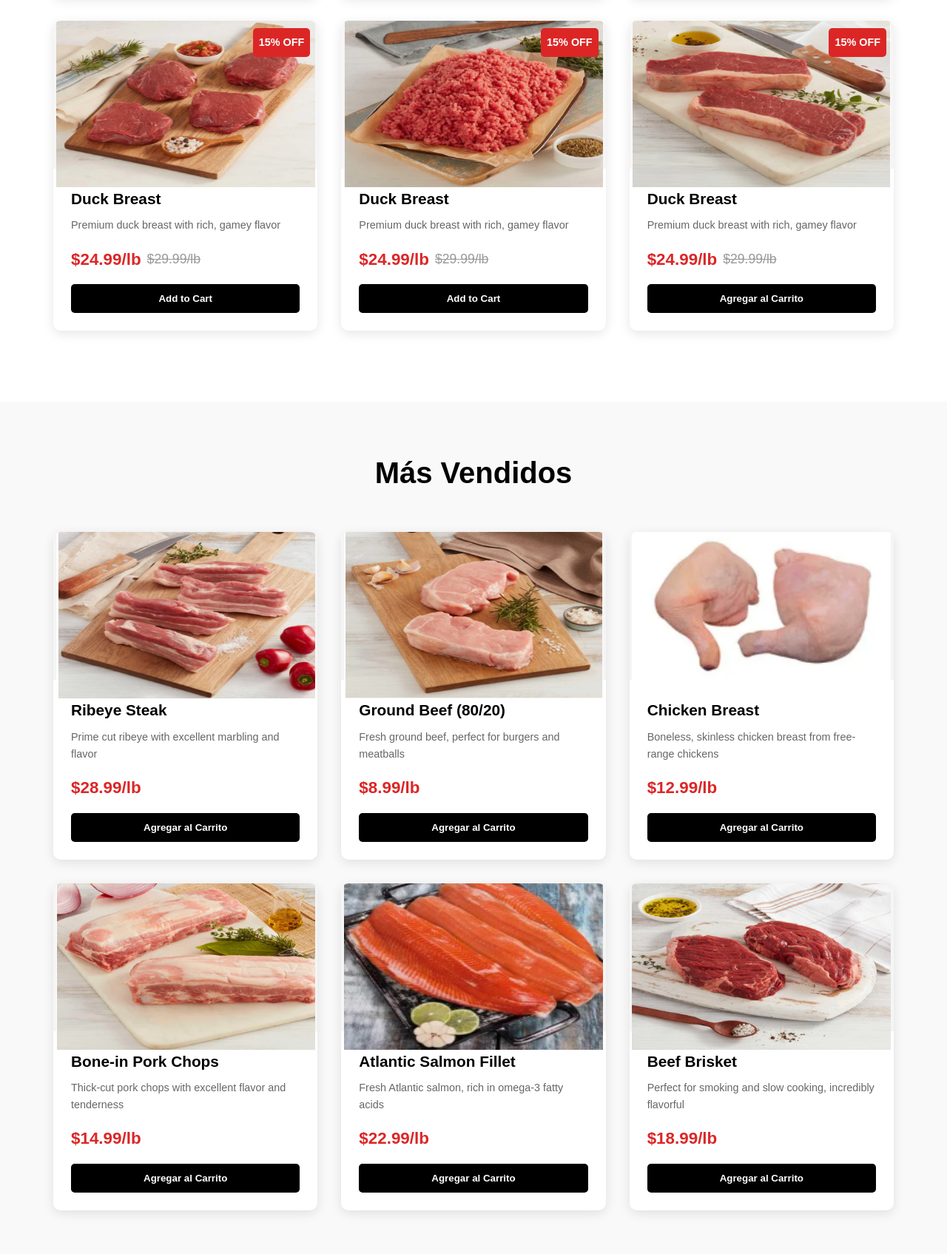
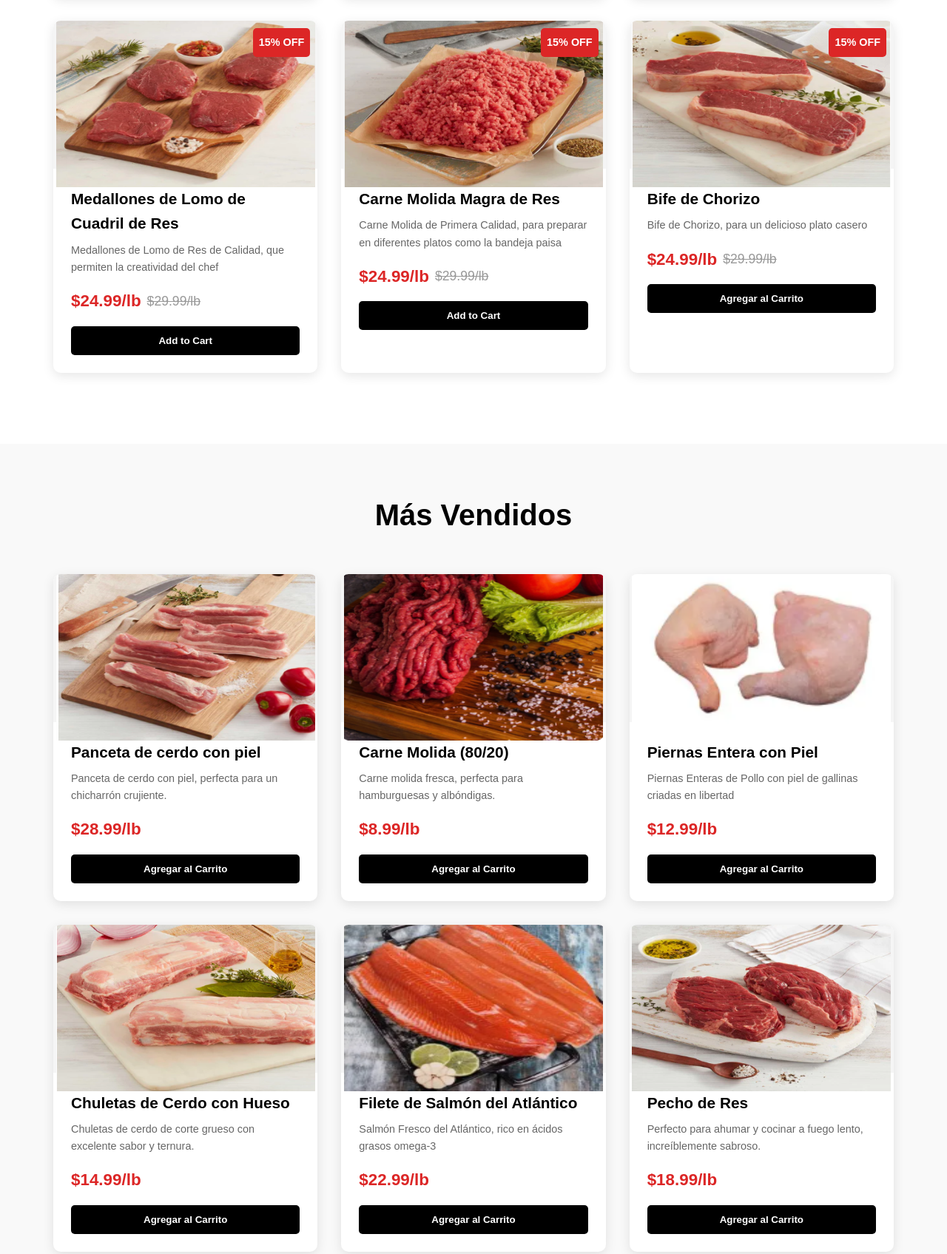
Before and after one commit to Akabayashi/secciones-p-gina-sena.github.io, a plain HTML site: page public/index.html in a window 1280 px wide. Shown: the part 1202-2897 px from the top of the page at 74% size. Drawn offline with Linux system fonts and the light colour scheme.

Commit message:
Se midifica los nombre de los productos de ofertas y los mas vendidos a español

```diff
--- a/public/index.html
+++ b/public/index.html
@@ -84,8 +84,8 @@
                     <div class="offer-badge">30% OFF</div>
                     <div class="product-image"><img src="/public/assets/img/imgRes/Carne1.png" height="250px" width="350px"/></div>
                     <div class="product-info">
-                        <h3 class="product-name">Wagyu Beef Tenderloin</h3>
-                        <p class="product-description">Premium A5 Wagyu beef, incredibly tender and marbled</p>
+                        <h3 class="product-name">Bife de Paleta de Res</h3>
+                        <p class="product-description">Carne de res Wagyu A5 premium, increíblemente tierna y marmolada</p>
                         <div class="price-container">
                             <span class="current-price">$89.99/lb</span>
                             <span class="original-price">$129.99/lb</span>
@@ -98,8 +98,8 @@
                     <div class="offer-badge">25% OFF</div>
                     <div class="product-image"><img src="/public/assets/img/imgRes/Carne2.png" height="250px" width="350px"/></div>
                     <div class="product-info">
-                        <h3 class="product-name">Lamb Rack</h3>
-                        <p class="product-description">French-trimmed rack of lamb, perfect for special occasions</p>
+                        <h3 class="product-name">Cubos Magros de Res</h3>
+                        <p class="product-description">Cubos Magros de Res, perfecto para ocasiones especiales</p>
                         <div class="price-container">
                             <span class="current-price">$34.99/lb</span>
                             <span class="original-price">$46.99/lb</span>
@@ -112,8 +112,8 @@
                     <div class="offer-badge">20% OFF</div>
                     <div class="product-image"><img src="/public/assets/img/imgRes/Carne3.png" height="250px" width="350px"/></div>
                     <div class="product-info">
-                        <h3 class="product-name">Pork Belly</h3>
-                        <p class="product-description">Skin-on pork belly, perfect for crispy crackling</p>
+                        <h3 class="product-name">Asado de Tira de Res</h3>
+                        <p class="product-description">Tiras tiernas de Res, para un buen asado los fines de semana.</p>
                         <div class="price-container">
                             <span class="current-price">$12.99/lb</span>
                             <span class="original-price">$16.99/lb</span>
@@ -126,8 +126,8 @@
                     <div class="offer-badge">15% OFF</div>
                     <div class="product-image"><img src="/public/assets/img/imgRes/Carne4.png" height="250px" width="350px"/></div>
                     <div class="product-info">
-                        <h3 class="product-name">Duck Breast</h3>
-                        <p class="product-description">Premium duck breast with rich, gamey flavor</p>
+                        <h3 class="product-name">Medallones de Lomo de Cuadril de Res</h3>
+                        <p class="product-description">Medallones de Lomo de Res de Calidad, que permiten la creatividad del chef</p>
                         <div class="price-container">
                             <span class="current-price">$24.99/lb</span>
                             <span class="original-price">$29.99/lb</span>
@@ -139,8 +139,8 @@
                     <div class="offer-badge">15% OFF</div>
                     <div class="product-image"><img src="/public/assets/img/imgRes/Carne5.png" height="250px" width="350px"/></div>
                     <div class="product-info">
-                        <h3 class="product-name">Duck Breast</h3>
-                        <p class="product-description">Premium duck breast with rich, gamey flavor</p>
+                        <h3 class="product-name">Carne Molida Magra de Res</h3>
+                        <p class="product-description">Carne Molida de Primera Calidad, para preparar en diferentes platos como la bandeja paisa</p>
                         <div class="price-container">
                             <span class="current-price">$24.99/lb</span>
                             <span class="original-price">$29.99/lb</span>
@@ -152,8 +152,8 @@
                     <div class="offer-badge">15% OFF</div>
                     <div class="product-image"><img src="/public/assets/img/imgRes/Carne6.png" height="250px" width="350px"/></div>
                     <div class="product-info">
-                        <h3 class="product-name">Duck Breast</h3>
-                        <p class="product-description">Premium duck breast with rich, gamey flavor</p>
+                        <h3 class="product-name">Bife de Chorizo</h3>
+                        <p class="product-description">Bife de Chorizo, para un delicioso plato casero </p>
                         <div class="price-container">
                             <span class="current-price">$24.99/lb</span>
                             <span class="original-price">$29.99/lb</span>
@@ -173,8 +173,8 @@
                 <div class="product-card product-item" data-name="ribeye steak">
                     <div class="product-image"><img src="/public/assets/img/imgCerdo/Cerdo1.png" height="250px" width="350px" /></div>
                     <div class="product-info">
-                        <h3 class="product-name">Ribeye Steak</h3>
-                        <p class="product-description">Prime cut ribeye with excellent marbling and flavor</p>
+                        <h3 class="product-name">Panceta de cerdo con piel</h3>
+                        <p class="product-description">Panceta de cerdo con piel, perfecta para un chicharrón crujiente.</p>
                         <div class="price-container">
                             <span class="current-price">$28.99/lb</span>
                         </div>
@@ -183,10 +183,10 @@
                 </div>
 
                 <div class="product-card product-item" data-name="ground beef">
-                    <div class="product-image"><img src="/public/assets/img/imgCerdo/Cerdo2.png" height="250px" width="350px"/></div>
+                    <div class="product-image"><img src="/public/assets/img/imgRes/Molida_Fina.png" height="250px" width="350px"/></div>
                     <div class="product-info">
-                        <h3 class="product-name">Ground Beef (80/20)</h3>
-                        <p class="product-description">Fresh ground beef, perfect for burgers and meatballs</p>
+                        <h3 class="product-name">Carne Molida (80/20)</h3>
+                        <p class="product-description">Carne molida fresca, perfecta para hamburguesas y albóndigas.</p>
                         <div class="price-container">
                             <span class="current-price">$8.99/lb</span>
                         </div>
@@ -197,8 +197,8 @@
                 <div class="product-card product-item" data-name="chicken breast">
                     <div class="product-image"><img src="/public/assets/img/imgPollo/Pierna_Entera_con_piel.png" height="250px" width="350px"/> </div>
                     <div class="product-info">
-                        <h3 class="product-name">Chicken Breast</h3>
-                        <p class="product-description">Boneless, skinless chicken breast from free-range chickens</p>
+                        <h3 class="product-name">Piernas Entera con Piel</h3>
+                        <p class="product-description">Piernas Enteras de Pollo con piel de gallinas criadas en libertad</p>
                         <div class="price-container">
                             <span class="current-price">$12.99/lb</span>
                         </div>
@@ -209,8 +209,8 @@
                 <div class="product-card product-item" data-name="pork chops">
                     <div class="product-image"><img src="/public/assets/img/imgCerdo/Cerdo3.png" height="250px" width="350px"/></div>
                     <div class="product-info">
-                        <h3 class="product-name">Bone-in Pork Chops</h3>
-                        <p class="product-description">Thick-cut pork chops with excellent flavor and tenderness</p>
+                        <h3 class="product-name">Chuletas de Cerdo con Hueso</h3>
+                        <p class="product-description">Chuletas de cerdo de corte grueso con excelente sabor y ternura.</p>
                         <div class="price-container">
                             <span class="current-price">$14.99/lb</span>
                         </div>
@@ -221,8 +221,8 @@
                 <div class="product-card product-item" data-name="salmon fillet">
                     <div class="product-image"><img src="/public/assets/img/imgPescado/filete_de_trucha.png" height="250px" width="350px" /></div>
                     <div class="product-info">
-                        <h3 class="product-name">Atlantic Salmon Fillet</h3>
-                        <p class="product-description">Fresh Atlantic salmon, rich in omega-3 fatty acids</p>
+                        <h3 class="product-name">Filete de Salmón del Atlántico</h3>
+                        <p class="product-description">Salmón Fresco del Atlántico, rico en ácidos grasos omega-3</p>
                         <div class="price-container">
                             <span class="current-price">$22.99/lb</span>
                         </div>
@@ -233,8 +233,8 @@
                 <div class="product-card product-item" data-name="beef brisket">
                     <div class="product-image"><img src="/public/assets/img/imgRes/Carne8.png" height="250px" width="350px"/> </div>
                     <div class="product-info">
-                        <h3 class="product-name">Beef Brisket</h3>
-                        <p class="product-description">Perfect for smoking and slow cooking, incredibly flavorful</p>
+                        <h3 class="product-name">Pecho de Res</h3>
+                        <p class="product-description">Perfecto para ahumar y cocinar a fuego lento, increíblemente sabroso.</p>
                         <div class="price-container">
                             <span class="current-price">$18.99/lb</span>
                         </div>
```
Also changed, not shown: public/assets/img/imgRes/Molida_Fina.png (added).
